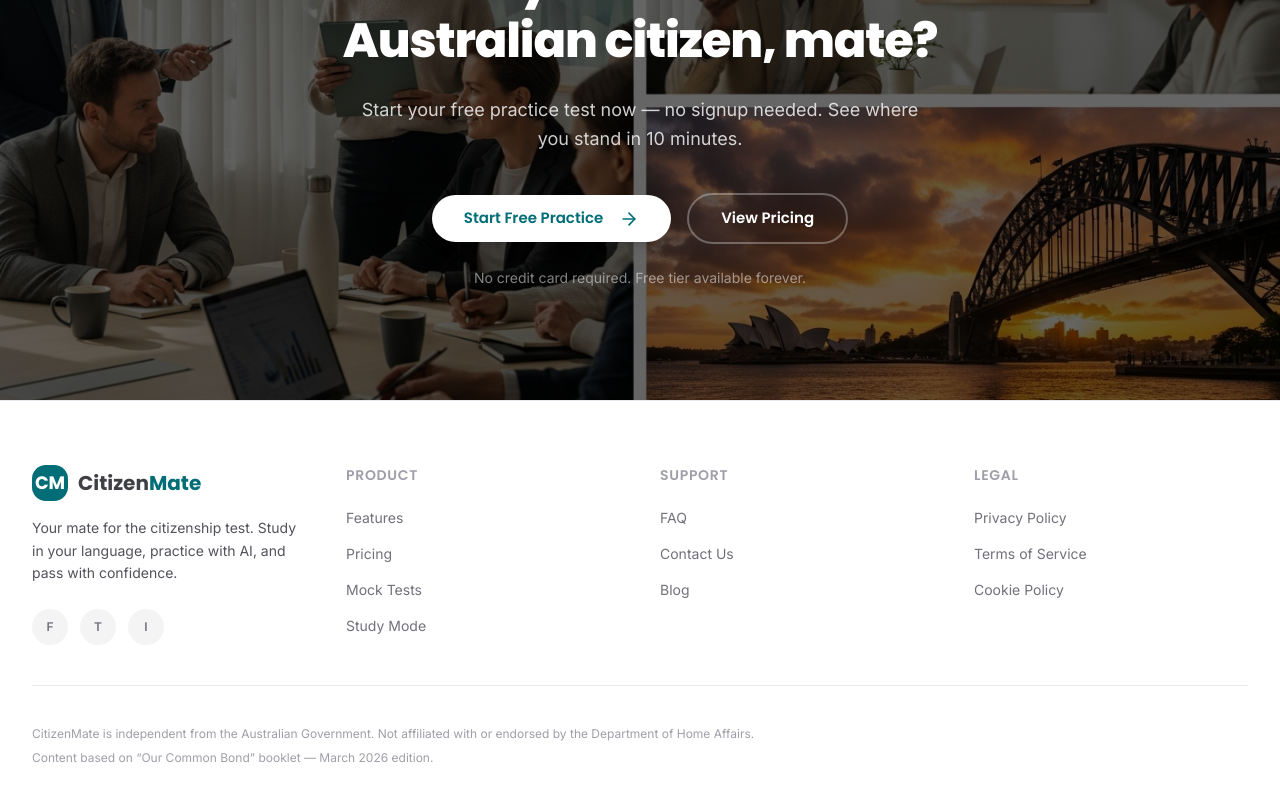
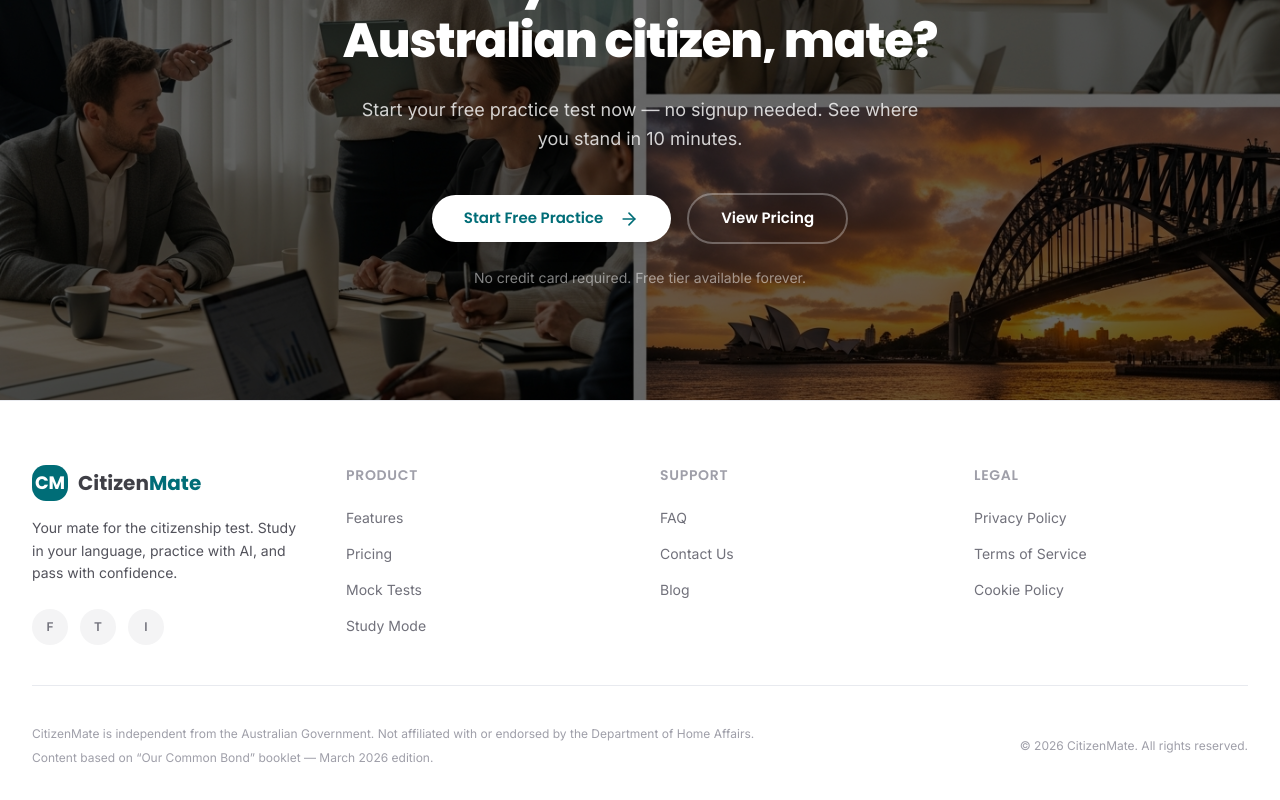
Before and after one commit to kevinst303/citizenmate, a Next.js app in the folder citizenmate/: page / in a window 1280 px wide. Shown: the part 8192-8992 px from the top of the page. Built offline with nearby package versions, Linux system fonts and the light colour scheme; no server answers.

Commit message:
fix(footer): fix copyright text color on white background

```diff
--- a/citizenmate/src/components/landing/footer.tsx
+++ b/citizenmate/src/components/landing/footer.tsx
@@ -127,7 +127,7 @@ export function Footer() {
               2026 edition.
             </p>
           </div>
-          <p className="text-xs text-white/35 shrink-0">
+          <p className="text-xs text-zinc-400 shrink-0">
             © {new Date().getFullYear()} CitizenMate. All rights reserved.
           </p>
         </motion.div>
```
